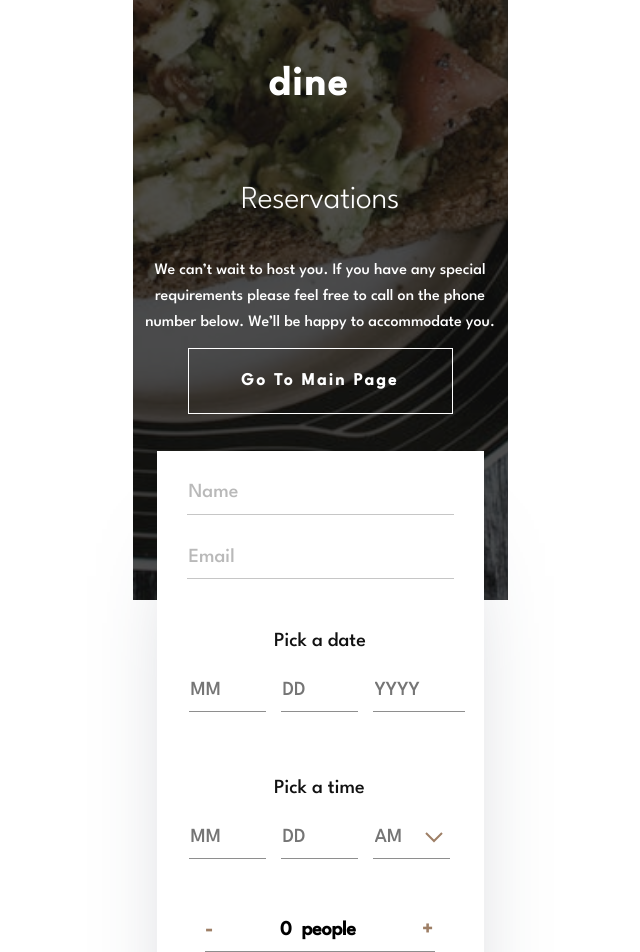
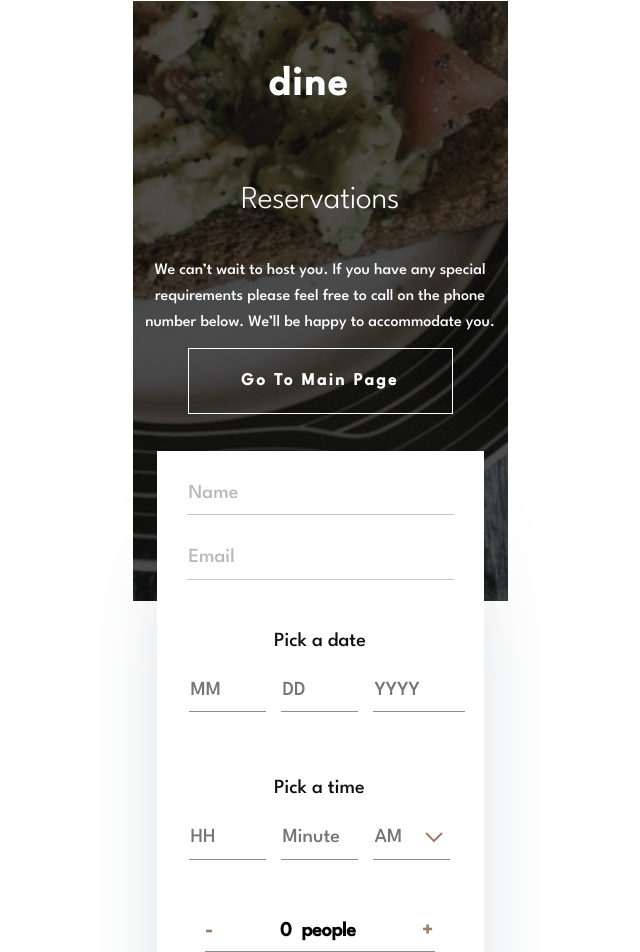
Before and after one commit to DimitriGugava/Restaurant-Website, a React (Create React App) app: page /reservation in a window 1280 px wide. Shown: the top 952 px of the page, without its empty margins (320-960 px from the left). Built offline with nearby package versions, Linux system fonts and the light colour scheme.

Commit message:
done with states

```diff
--- a/src/BookATable/book.js
+++ b/src/BookATable/book.js
@@ -3,11 +3,13 @@ import Bottom from "../Bottom/Bottom";
 import arrow from "../icons/arrow.svg";
 import { Link } from "react-router-dom";
 import React, { useState } from "react";
+import { useEffect } from "react";
 
 const Book = () => {
   const [amPm, setAmPm] = useState(false);
   const [amToPm, setAmToPm] = useState(false);
   const [peopleNumber, setPeopleNumber] = useState(0);
+  const [name, setName] = useState("");
 
   const SelectAmPm = () => {
     return setAmPm(!amPm);
@@ -15,13 +17,13 @@ const Book = () => {
 
   const ChangeToAm = () => {
     if (amPm) {
-      setAmPm(true);
+      setAmPm(false);
       setAmToPm(false);
     }
   };
   const ChangeToPm = () => {
     if (amPm) {
-      setAmPm(true);
+      setAmPm(false);
       setAmToPm(true);
     }
   };
@@ -32,8 +34,48 @@ const Book = () => {
   const subtractPeople = () => {
     return setPeopleNumber(peopleNumber - 1);
   };
+
+  const nameInput = (e) => {
+    setName(e.target.value);
+  };
+
+  useEffect(() => {
+    setTimeout(() => {}, 1);
+    return () => {
+      clearTimeout(nameInput);
+    };
+  }, [nameInput]);
+
+  const emailInput = (e) => {
+    const email = e.target.value;
+    console.log(email);
+  };
+
+  const makeReservation = (e) => {
+    e.preventDefault();
+    const name = e.target.elements.name.value;
+    const email = e.target.elements.email.value;
+    const month = e.target.elements.month.value;
+    const day = e.target.elements.day.value;
+    const year = e.target.elements.year.value;
+    const time = `${e.target.elements.time_hour.value}:${
+      e.target.elements.time_minute.value
+    }${amToPm ? "pm" : "am"}`;
+    const people = peopleNumber;
+
+    console.log("Name:", name);
+    console.log("Email:", email);
+    console.log("Date:", `${month}/${day}/${year}`);
+    console.log("Time:", time);
+    console.log("Number of people:", people);
+
+    setAmPm(false);
+    setAmToPm(false);
+    setPeopleNumber(0);
+  };
+
   return (
-    <>
+    <form onSubmit={makeReservation}>
       <div className="bookMainCont">
         <div className="reservationContent">
           <div className="reservationContentBox">
@@ -51,15 +93,32 @@ const Book = () => {
         </div>
         <div className="reservationCalculatorBox">
           <div className="reserInputBox">
-            <input placeholder="Name" className="inputName" type="text" />
+            <input
+              placeholder="Name"
+              name="name"
+              className="inputName"
+              type="text"
+              onChange={nameInput}
+            />
           </div>
           <div className="reserInputBoxEmail">
-            <input placeholder="Email" className="inputEmail" type="email" />
+            <input
+              placeholder="Email"
+              className="inputEmail"
+              type="email"
+              name="email"
+              onChange={emailInput}
+            />
           </div>
           <div className="pickADateCont">
             <h1 className="pickADateText">Pick a date</h1>
             <div className="pickaDateBox">
-              <input type="number" className="month" placeholder="MM" />
+              <input
+                name="date"
+                type="number"
+                className="month"
+                placeholder="MM"
+              />
               <input type="number" className="day" placeholder="DD" />
               <input type="number" className="year" placeholder="YYYY" />
             </div>
@@ -67,8 +126,20 @@ const Book = () => {
           <div className="pickADateCont">
             <h1 className="pickADateText">Pick a time</h1>
             <div className="pickaDateBox">
-              <input type="number" className="month" placeholder="MM" />
-              <input type="number" className="day" placeholder="DD" />
+              <input
+                name="time_hour"
+                type="number"
+                className="month"
+                placeholder="HH"
+                max={12}
+              />
+              <input
+                name="time_minute"
+                type="number"
+                className="day"
+                placeholder="Minute"
+                max={59}
+              />
               {!amToPm ? (
                 <input type="text" className="amPm" placeholder="AM" />
               ) : (
@@ -106,7 +177,7 @@ const Book = () => {
         </div>
       </div>
       <Bottom />
-    </>
+    </form>
   );
 };
 export default Book;
```
